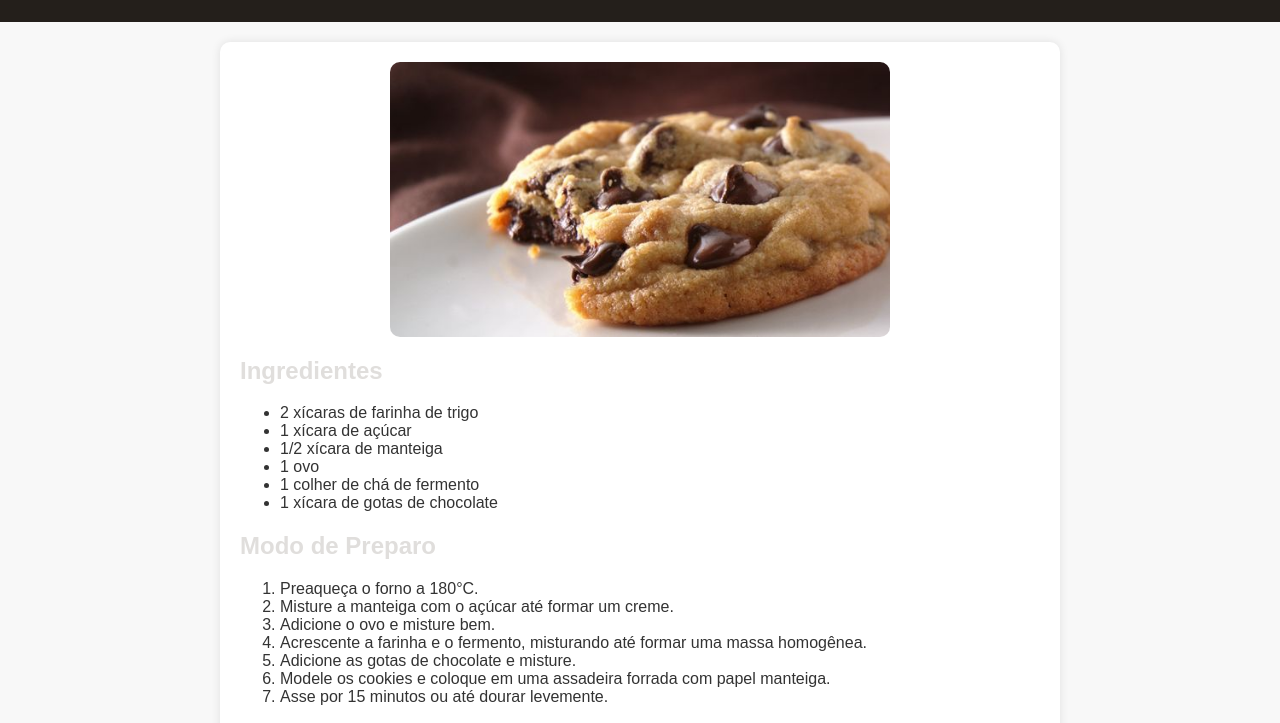
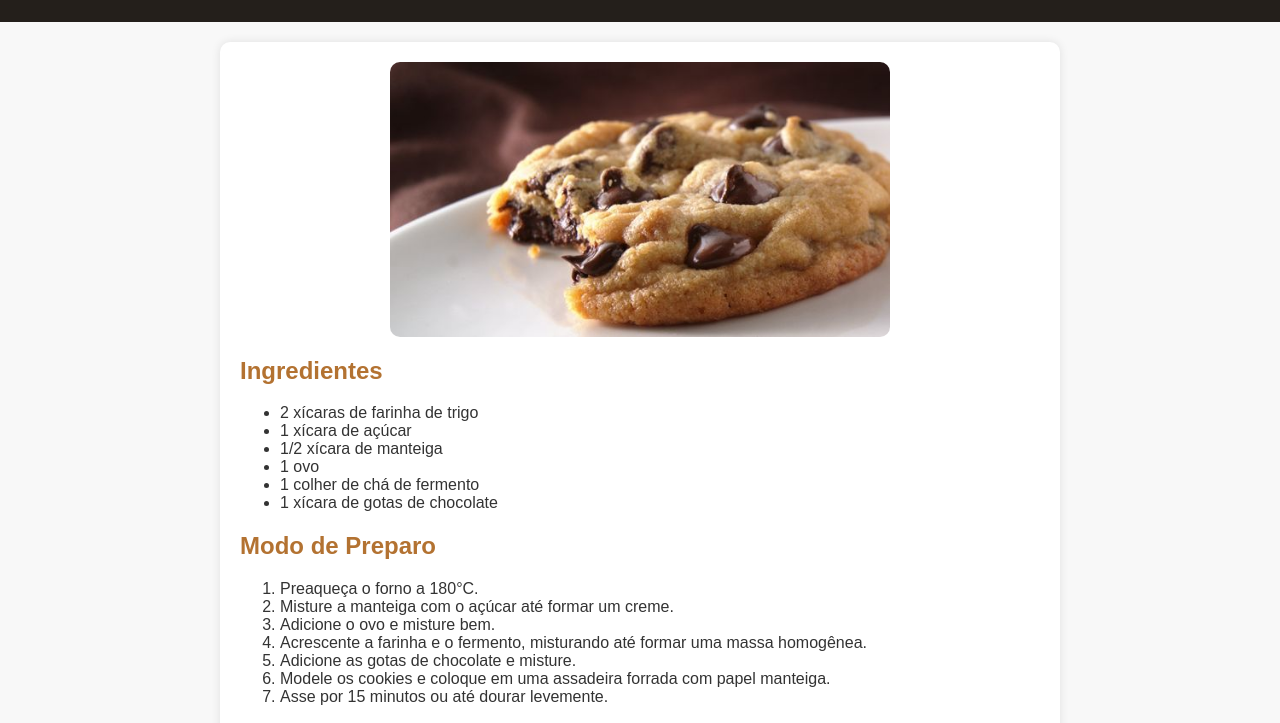
Before and after one commit to mtdevofficial/Atividade_1, a plain HTML site: page index.html in a window 1280 px wide. Shown: the part 88-811 px from the top of the page. Drawn offline with Linux system fonts and the light colour scheme.

Commit message:
Changed H1,H2 Color

```diff
--- a/estilo.css
+++ b/estilo.css
@@ -39,7 +39,7 @@ main {
 }
 
 h1, h2 {
-    color: #e0dedc;
+    color: #b37231;
 }
 
 img {
```
